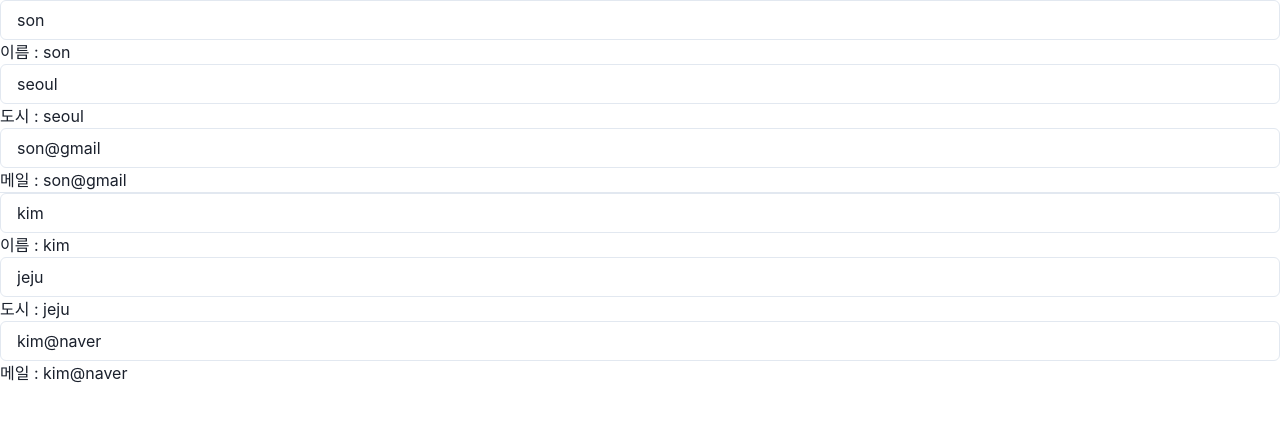
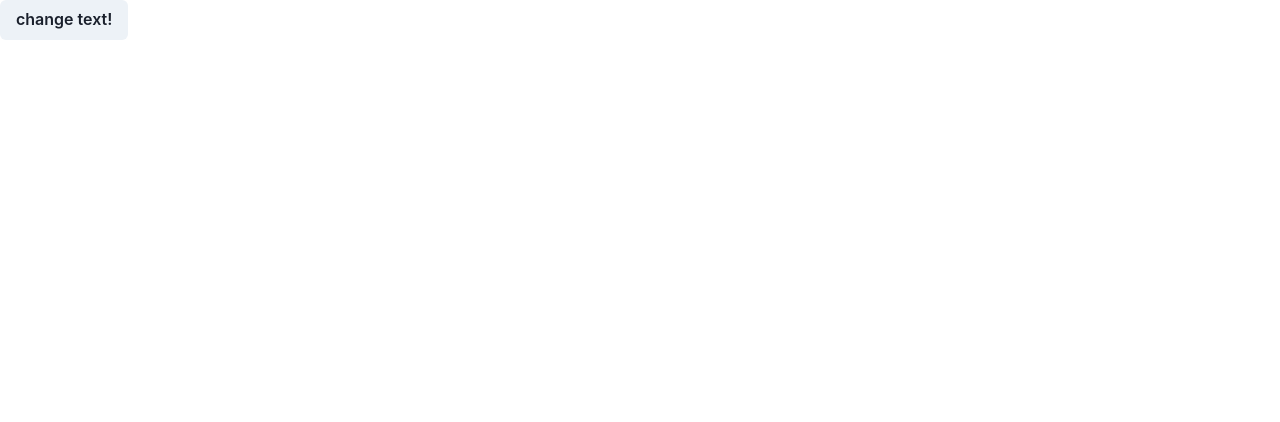
Before and after one commit to jeon602/React103123, a React (Create React App) app: page / in a window 1280 px wide. Shown: the top 422 px of the page. Built offline with nearby package versions, Linux system fonts and the light colour scheme.

Commit message:
다른 컴포넌트의 상태 바꾸기 : 공통 부모에게 상태를 두고 사용해야함.

```diff
--- a/src/App.js
+++ b/src/App.js
@@ -1,77 +1,31 @@
 import React, { useState } from "react";
-import { Box, Input, Text } from "@chakra-ui/react";
-import { useImmer } from "use-immer";
+import { Box, Button, Text } from "@chakra-ui/react";
+
+function MyComp2({ message }) {
+  return (
+    <Box>
+      <Text>{message}</Text>
+    </Box>
+  );
+}
+
+function MyComp1() {
+  return (
+    <Box>
+      <Button>change text!</Button>
+    </Box>
+  );
+}
 
 function App(props) {
-  const [person1, setPerson1] = useState({
-    name: "son",
-    city: "seoul",
-    email: "son@gmail",
-  });
-
-  const [person2, updatePerson2] = useImmer({
-    name: "kim",
-    city: "jeju",
-    email: "kim@naver",
-  });
-
-  function handleNameChange1(e) {
-    const copyPerson1 = { ...person1 };
-
-    copyPerson1.name = e.target.value;
-    setPerson1(copyPerson1);
-  }
-
-  function handleCityChange1(e) {
-    setPerson1({ ...person1, city: e.target.value });
-  }
-
-  function handleEmailChange1(e) {
-    setPerson1({ ...person1, email: e.target.value });
-  }
-
-  function handleNameChange2(e) {
-    updatePerson2((draft) => {
-      draft.name = e.target.value;
-    });
-  }
-
-  function handleCityChange2(e) {
-    updatePerson2((draft) => {
-      draft.city = e.target.value;
-    });
-  }
-
-  function handleEmailChange2(e) {
-    updatePerson2((draft) => {
-      draft.email = e.target.value;
-    });
-  }
+  const [message, setMessage] = useState("hello");
 
   return (
     <div>
-      <Box>
-        <Input value={person1.name} onChange={handleNameChange1} />
-        <Text>이름 : {person1.name}</Text>
-
-        <Input value={person1.city} onChange={handleCityChange1} />
-        <Text>도시 : {person1.city}</Text>
-
-        <Input value={person1.email} onChange={handleEmailChange1} />
-        <Text>메일 : {person1.email}</Text>
-      </Box>
-
-      <hr />
-
-      {/*Box>(Input+Text)*3*/}
-      <Box>
-        <Input value={person2.name} onChange={handleNameChange2}></Input>
-        <Text>이름 : {person2.name}</Text>
-        <Input value={person2.city} onChange={handleCityChange2}></Input>
-        <Text>도시 : {person2.city}</Text>
-        <Input value={person2.email} onChange={handleEmailChange2}></Input>
-        <Text>메일 : {person2.email}</Text>
-      </Box>
+      <MyComp1></MyComp1>
+      {/*mycomp1에 있는 버튼이 클릭되면*/}
+      <MyComp2></MyComp2>
+      {/*  Mycomp2에 있는 text가 바뀌게*/}
     </div>
   );
 }
```
